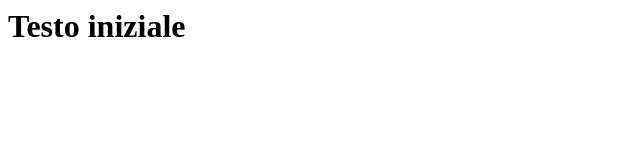
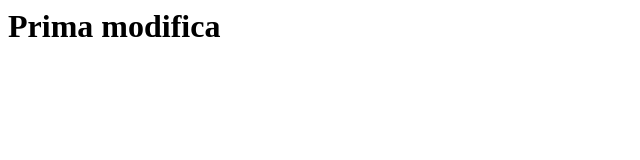
Before and after one commit to Nintendomi/sample-project, a plain HTML site: page index.html in a window 1280 px wide. Shown: the whole page, without its empty margins (0-640 px from the left). Drawn offline with Linux system fonts and the light colour scheme.

Commit message:
Prima modifica

```diff
--- a/index.html
+++ b/index.html
@@ -3,6 +3,6 @@
         <title>Sample Project</title>
     </head>
     <body>
-        <h1>Testo iniziale</h1>
+        <h1>Prima modifica</h1>
     </body>
 </html>
```
